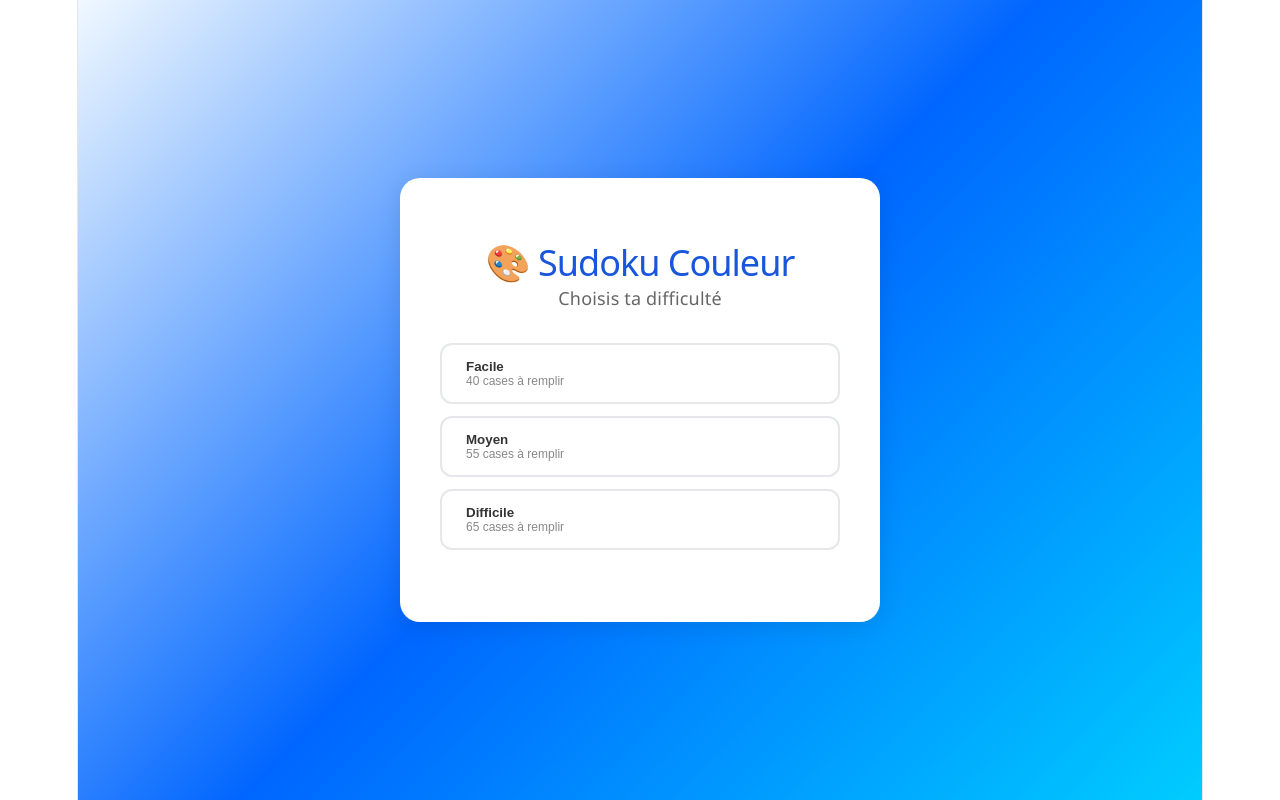
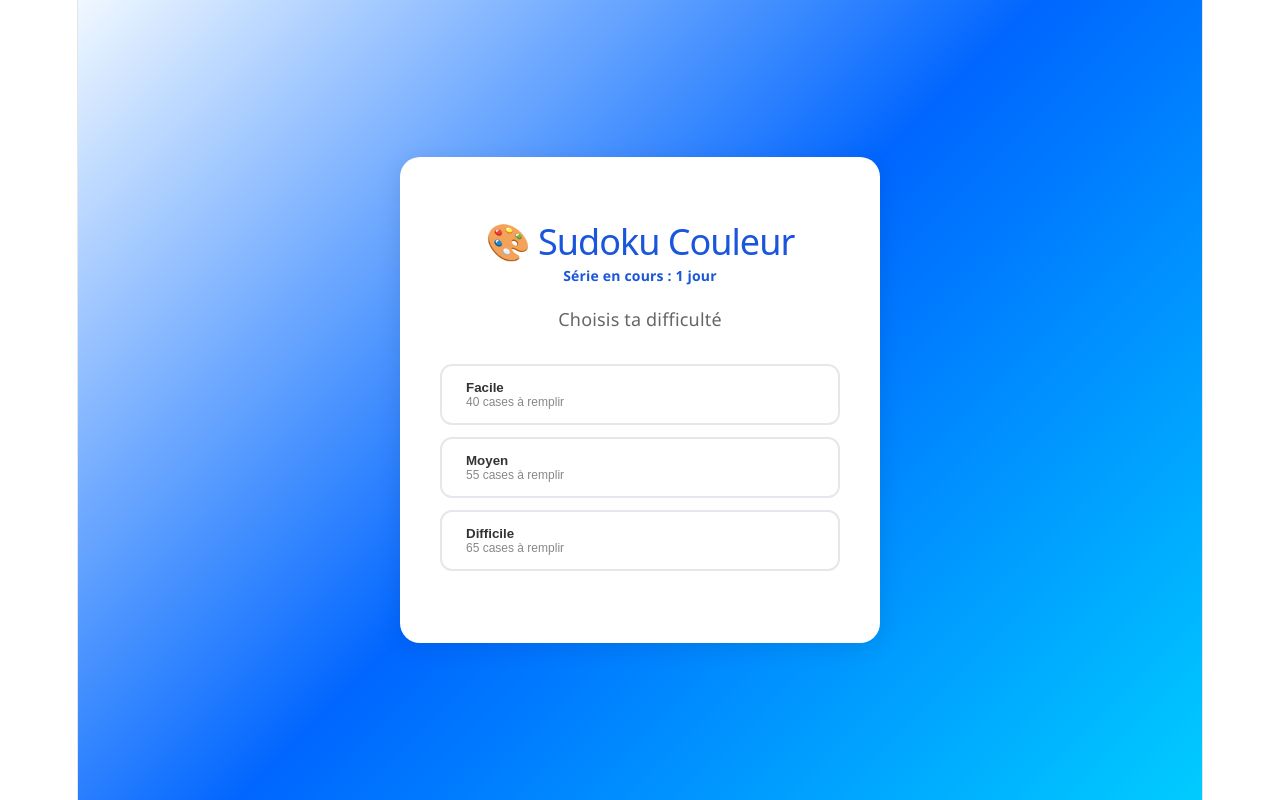
Before and after one commit to pierrewozniak/sudoku-couleur, a React (Vite) app: page / in a window 1280 px wide. Built offline with nearby package versions, Linux system fonts and the light colour scheme.

Commit message:
ajout du systeme de streak

```diff
--- a/src/App.jsx
+++ b/src/App.jsx
@@ -1,7 +1,7 @@
 import { useState, useEffect } from 'react'
 import { generateGrille } from './sudoku.js'
 import { masquerCellules } from './sudoku.js'
-import { sauvegarderScore, chargerScores, sauvegarderPartie, chargerPartie, supprimerPartie, sauvegarderDernierePartie, chargerDernieresParties} from './storage.js'
+import { sauvegarderScore, chargerScores, sauvegarderPartie, chargerPartie, supprimerPartie, sauvegarderDernierePartie, chargerDernieresParties, mettreAJourStreak, chargerStreak} from './storage.js'
 import { Analytics } from "@vercel/analytics/react"
 
 const COULEURS = [
@@ -63,7 +63,7 @@ function Cellule({ couleur, onClick, borderRight, borderBottom, enErreur}) {
   )
 }
 
-function PageAccueil({ niveau, setNiveau, lancerPartie, partieSauvegardee, reprendrePartie, dernieresParties}) {
+function PageAccueil({ niveau, setNiveau, lancerPartie, partieSauvegardee, reprendrePartie, dernieresParties, streak = 0}) {
   const niveaux = [
   { id: 'facile', label: 'Facile', description: '40 cases à remplir' },
   { id: 'moyen', label: 'Moyen', description: '55 cases à remplir' },
@@ -76,6 +76,11 @@ function PageAccueil({ niveau, setNiveau, lancerPartie, partieSauvegardee, repre
         <h1 style={{ color: '#1a56db', fontSize: '36px', marginBottom: '8px', letterSpacing: '-1px' }}>
           🎨 Sudoku Couleur
         </h1>
+        {streak > 0 && (
+          <p style={{ color: '#1a56db', fontWeight: 'bold', fontSize: '14px', marginBottom: '16px' }}>
+            Série en cours : {streak} jour{streak > 1 ? 's' : ''}
+          </p>
+        )}
         <p style={{ color: '#666', marginBottom: '32px' }}>Choisis ta difficulté</p>
 
         <div style={{ display: 'flex', flexDirection: 'column', gap: '12px', marginBottom: '32px' }}>
@@ -348,6 +353,8 @@ function App() {
   const [dernieresParties, setDernieresParties] = useState(chargerDernieresParties() || {})
   const [aides, setAides] = useState(3)
   const [casesAide, setCasesAide] = useState(0)
+  const [streak] = useState(() => mettreAJourStreak())
+
 
     useEffect(() => {
     if (!chronoActif) return
@@ -498,7 +505,7 @@ function utiliserAide() {
     <div style={{ minHeight: '100dvh',background: 'linear-gradient(135deg, #f0f8ff, #0066ff, #00ccff)' }}>
       <Analytics />
       {ecran === 'accueil'
-        ? <PageAccueil niveau={niveau} setNiveau={setNiveau} lancerPartie={lancerPartie} partieSauvegardee={partieSauvegardee} reprendrePartie={reprendrePartie} meilleursScores={meilleursScores} dernieresParties={dernieresParties}/>
+        ? <PageAccueil niveau={niveau} setNiveau={setNiveau} lancerPartie={lancerPartie} partieSauvegardee={partieSauvegardee} reprendrePartie={reprendrePartie} meilleursScores={meilleursScores} dernieresParties={dernieresParties} streak={streak}/>
         : <div style={{ position: 'relative' }}>
             <PageJeu grille={grille} couleurSelectionnee={couleurSelectionnee} setCouleurSelectionnee={setCouleurSelectionnee} handleCelluleClic={handleCelluleClic} erreurs={erreurs} couleursCompletes ={couleursCompletes} temps={temps} setChronoActif={setChronoActif} setEcran={setEcran} setPartieSauvegardee={setPartieSauvegardee} celluleErreur={celluleErreur} utiliserAide={utiliserAide} aides={aides}/>
             {statut === 'gameover' && <Popup  titre="Fin de partie !" message="Tu as fait 3 erreurs..." lancerPartie={lancerPartie} setEcran={setEcran} />}
--- a/src/storage.js
+++ b/src/storage.js
@@ -40,3 +40,29 @@ export function chargerDernieresParties() {
   const data = localStorage.getItem('sudoku_dernieres')
   return data ? JSON.parse(data) : {}
 }
+
+export function chargerStreak() {
+  const data = localStorage.getItem('sudoku_streak')
+  return data ? JSON.parse(data) : {streak: 0, derniereVisite: null }
+}
+
+export function mettreAJourStreak() {
+  const { streak, derniereVisite } = chargerStreak()
+  const aujourdhui = new Date().toDateString()
+  const hier = new Date()
+  hier.setDate(hier.getDate() - 1)
+  const hierString = hier.toDateString()
+
+  let nouveauStreak
+  if (derniereVisite === null) {
+    nouveauStreak = 1
+  } else if (derniereVisite === aujourdhui ) {
+    return streak
+  } else if ( derniereVisite === hierString){
+    nouveauStreak = streak +1
+  } else {
+    nouveauStreak = 1
+  }
+  localStorage.setItem('sudoku_streak', JSON.stringify({ streak: nouveauStreak, derniereVisite: aujourdhui }))
+return nouveauStreak
+}
```
